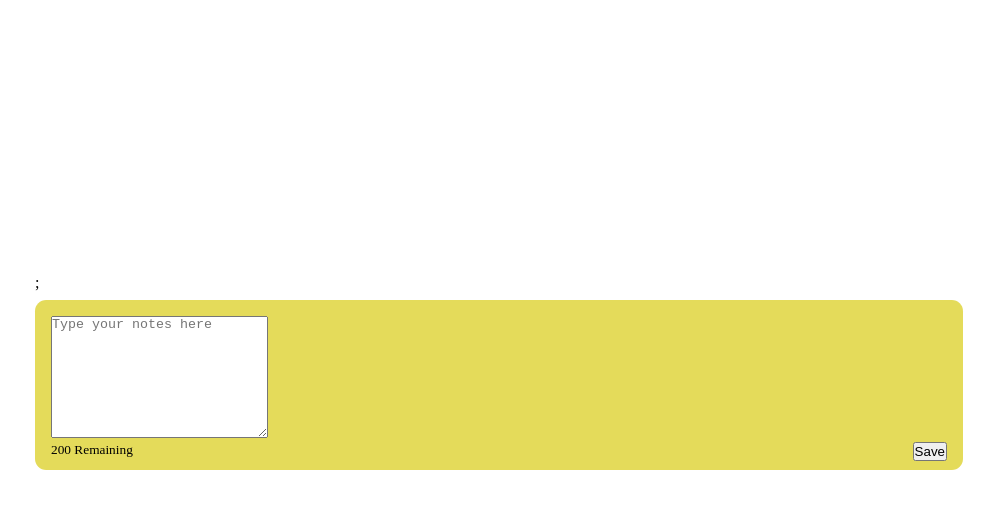
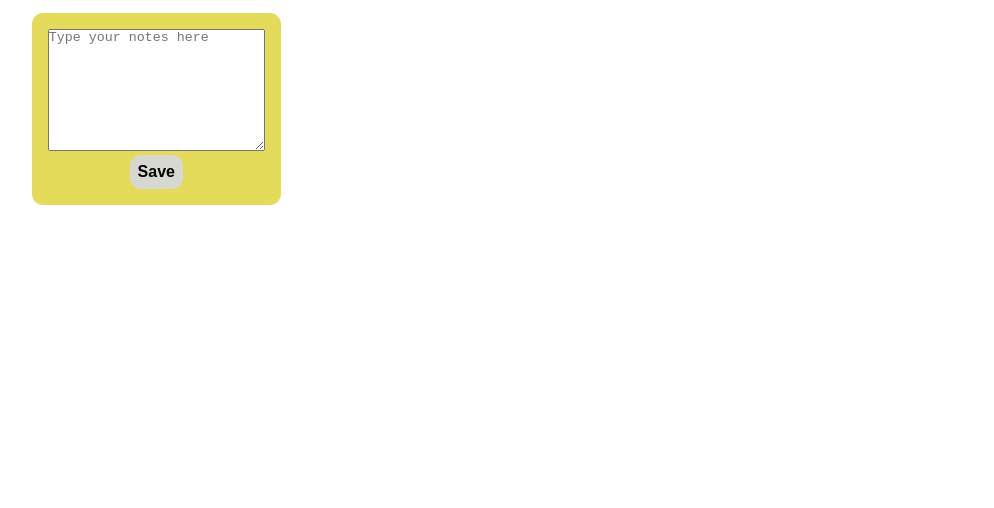
Before and after one commit to onassis28/React-notes-App, a React (Create React App) app: page / in a window 1280 px wide. Shown: the top 508 px of the page, without its empty margins (141-1135 px from the left). Built offline with nearby package versions, Linux system fonts and the light colour scheme.

Commit message:
fixed layout issues and ui improvments

```diff
--- a/src/App.css
+++ b/src/App.css
@@ -3,10 +3,7 @@
   margin: 0 auto;
 }
 
-.noteslist_container{
-  display: grid;
-  grid-template-rows: repeat(auto-fit, minmax(250px, 1fr));
 
-  gap: 0.5rem;
-  margin: 1rem;
+.noteblock{
+  display: none;
 }
--- a/src/App.js
+++ b/src/App.js
@@ -20,10 +20,10 @@ function App() {
 
   return (
     <div className="app_container">
-      <div className=" noteslist_container">
+      <div className={notes.length === 0 ? 'noteblock' : null}>
         <Notelist notes={notes} ondelete={handleDelete} />
-        <Addnote onclick={handleClick} notes={notes} />
       </div>
+      <Addnote onclick={handleClick} notes={notes} />
     </div>
   )
 }
--- a/src/components/AddNote/Addnote.jsx
+++ b/src/components/AddNote/Addnote.jsx
@@ -22,8 +22,6 @@ function Addnote({ onclick, notes }) {
         </div>
 
         <div className="addnote_footer">
-          <small>200 Remaining</small>
-
           <button onClick={() => onclick(id, text, date, notes)}>Save</button>
         </div>
       </div>
--- a/src/components/AddNote/addnote.css
+++ b/src/components/AddNote/addnote.css
@@ -1,15 +1,29 @@
 .addnote_container{
     background: #e4db5a;
-    margin-bottom: 0.8rem;
+    margin: 0.8rem;
     border-radius: 0.7rem;
     padding: 1rem;
-    max-height: 170px;
+    max-height: max-content;
     display: flex;
     flex-direction: column;
     justify-content: space-between;
+    align-items: center;
+    width: max-content;
+
 
 }
 .addnote_footer{
     display: flex;
     justify-content: space-between;
 }
+
+button{
+    background: #d8d8d3;
+    border: none;
+    border-radius: 0.7rem;
+    padding: 0.5rem;
+    color: #000;
+    font-size: 1rem;
+    font-weight: bold;
+    cursor: pointer;
+}
--- a/src/components/Note/Note.jsx
+++ b/src/components/Note/Note.jsx
@@ -6,7 +6,6 @@ function Note({ Key, text, date, deletion, notes }) {
   return (
     <div className="note_container">
       <span>{text}</span>
-
       <div className="note_footer">
         <small>{date}</small>
         <div onClick={() => deletion(Key, notes)}>
--- a/src/components/Note/note.css
+++ b/src/components/Note/note.css
@@ -7,6 +7,7 @@
     display: flex;
     flex-direction: column;
     justify-content: space-between;
+    overflow-wrap: break-word;
 
 }
 .note_footer{
--- a/src/components/NoteList/Notelist.jsx
+++ b/src/components/NoteList/Notelist.jsx
@@ -20,7 +20,7 @@ function Notelist({ ondelete, notes }) {
   console.log(ondelete)
   return (
     <>
-      <div className="noteslist">{renderNote}</div>;
+      <div className="noteslist">{renderNote}</div>
     </>
   )
 }
--- a/src/components/NoteList/notelist.css
+++ b/src/components/NoteList/notelist.css
@@ -4,3 +4,7 @@
     gap: 0.5rem;
     margin: 1rem;
 }
+
+.noteblock{
+    display: none;
+}
```
